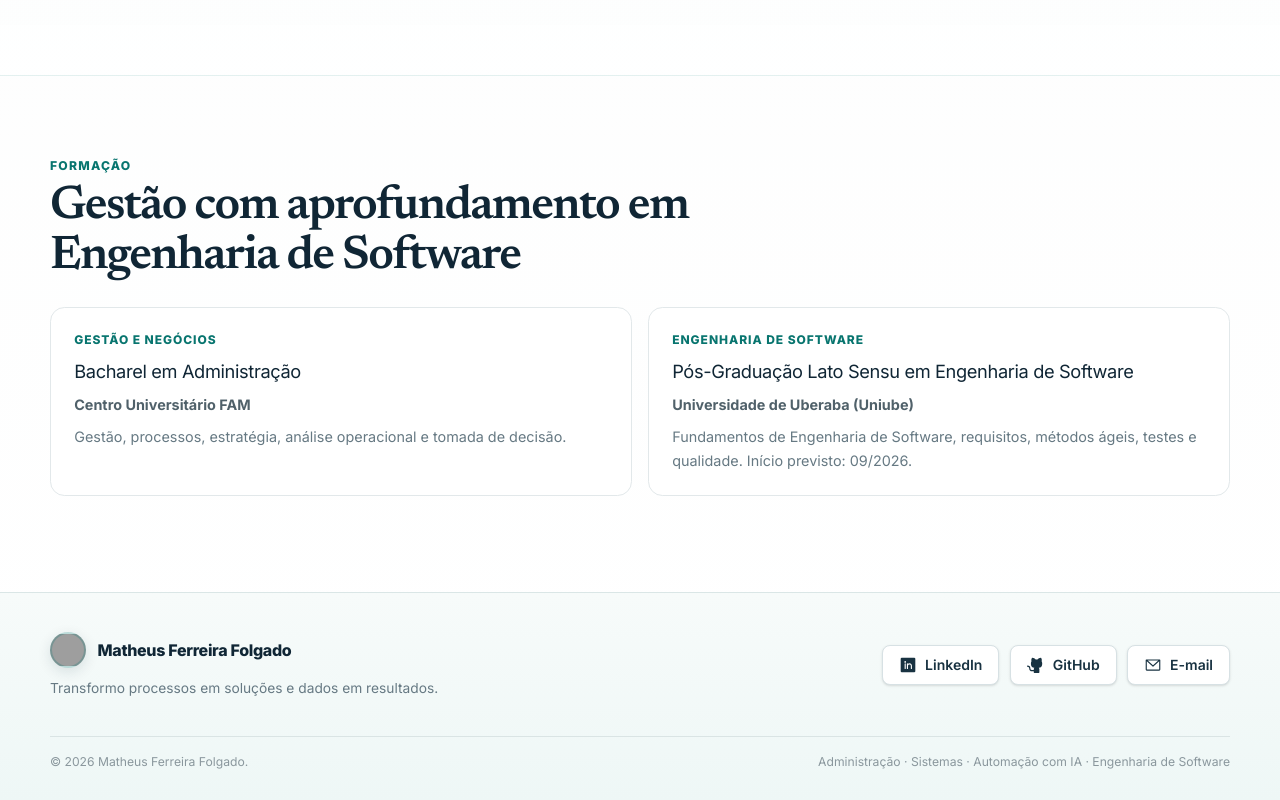
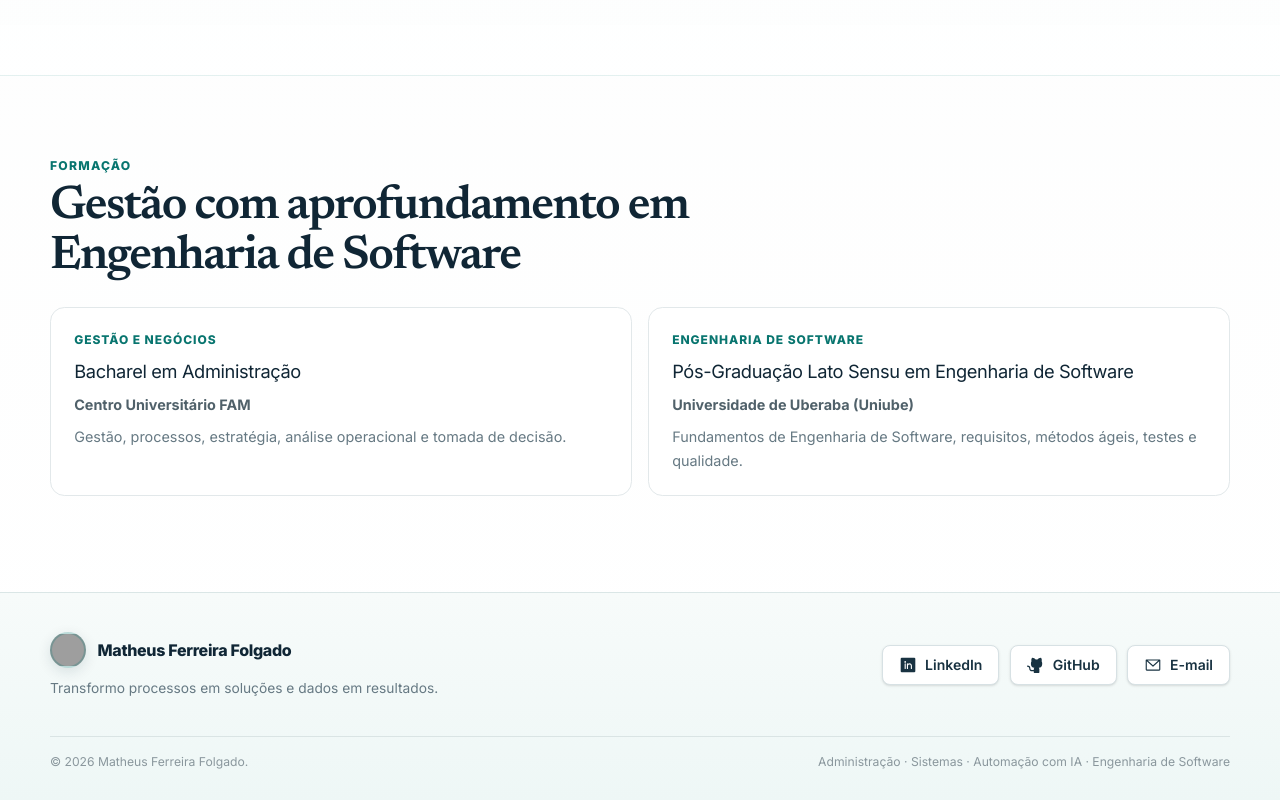
Before and after one commit to ofmrmatte/ofmrmatte, a Next.js app: page / in a window 1280 px wide. Shown: the part 2392-3192 px from the top of the page. Built offline with nearby package versions, Linux system fonts and the light colour scheme; grey boxes are pictures that could not be loaded.

Commit message:
Remove planned start date from education section

```diff
--- a/app/page.tsx
+++ b/app/page.tsx
@@ -379,7 +379,7 @@ export default function Page() {
                 <span>Engenharia de Software</span>
                 <h3>Pós-Graduação Lato Sensu em Engenharia de Software</h3>
                 <strong>Universidade de Uberaba (Uniube)</strong>
-                <p>Fundamentos de Engenharia de Software, requisitos, métodos ágeis, testes e qualidade. Início previsto: 09/2026.</p>
+                <p>Fundamentos de Engenharia de Software, requisitos, métodos ágeis, testes e qualidade.</p>
               </CardContent>
             </Card>
           </div>
```
